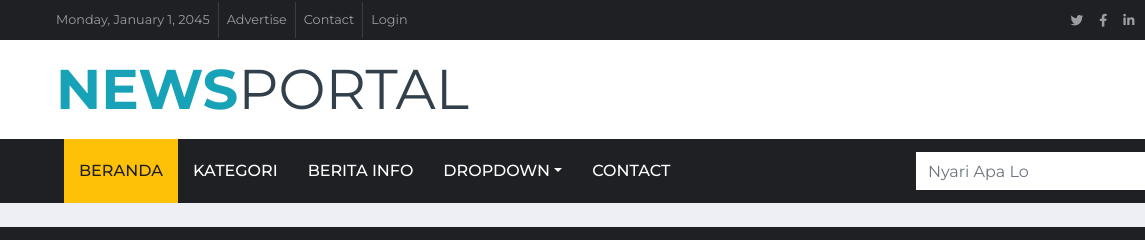
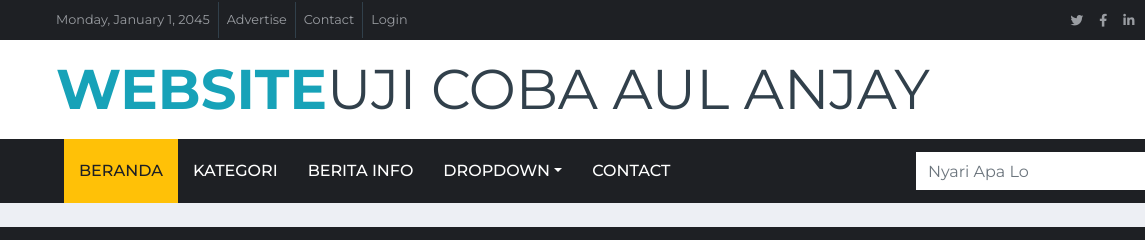
Before and after one commit to slshbl/Pesta-Siaga, a plain HTML site: page index.html in a window 1280 px wide. Shown: the top 240 px of the page, 0-1145 px from the left. Drawn offline with nearby package versions, Linux system fonts and the light colour scheme; a script that the page names is missing.

Commit message:
Update index.html

```diff
--- a/index.html
+++ b/index.html
@@ -76,7 +76,7 @@
         <div class="row align-items-center bg-white py-3 px-lg-5">
             <div class="col-lg-4">
                 <a href="index.html" class="navbar-brand p-0 d-none d-lg-block">
-                    <h1 class="m-0 display-4 text-uppercase text-info">News<span class="text-secondary font-weight-normal">Portal</span></h1>
+                    <h1 class="m-0 display-4 text-uppercase text-info">WEBSITE<span class="text-secondary font-weight-normal">Uji Coba Aul Anjay</span></h1>
                 </a>
             </div>
             <div class="col-lg-8 text-center text-lg-right">
```
